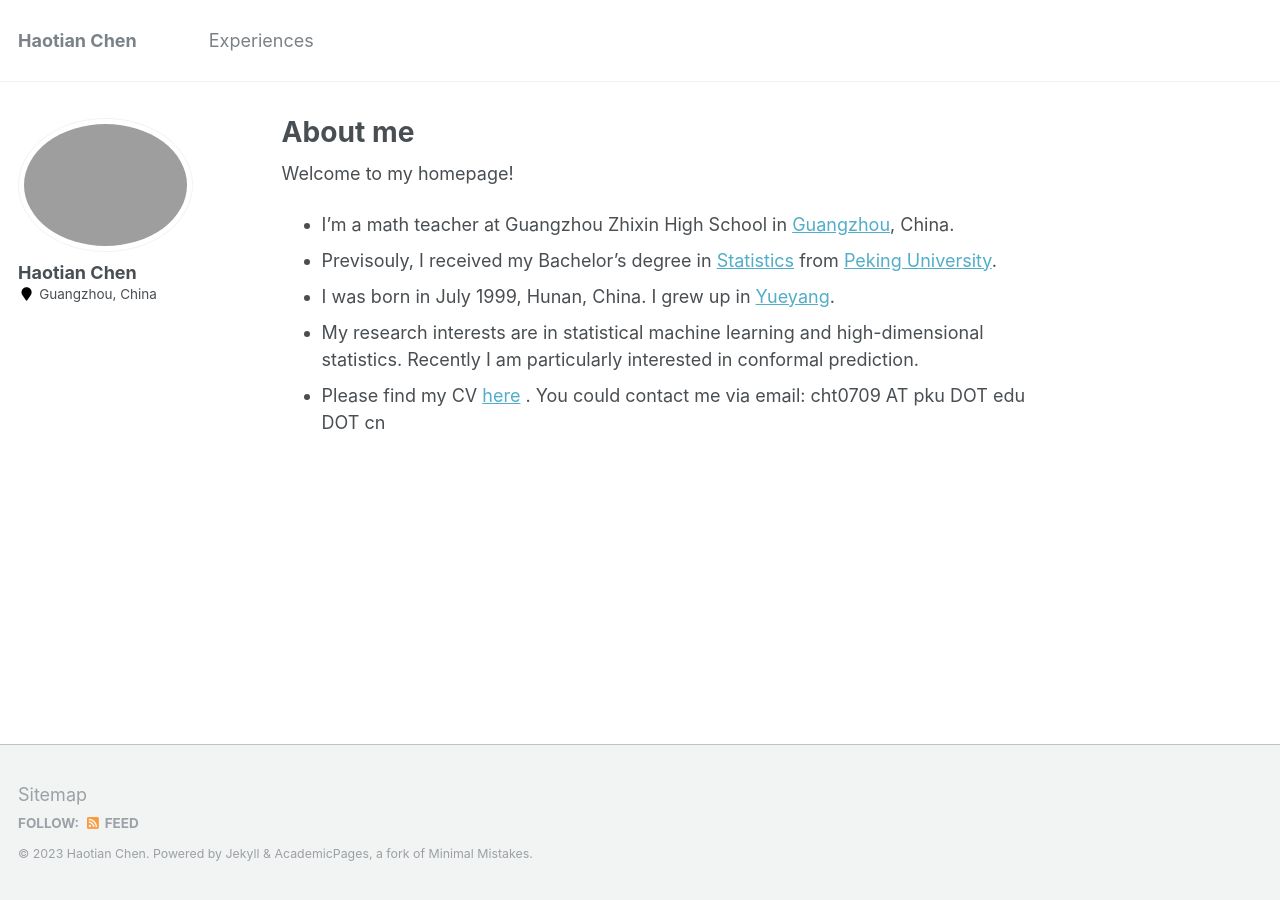
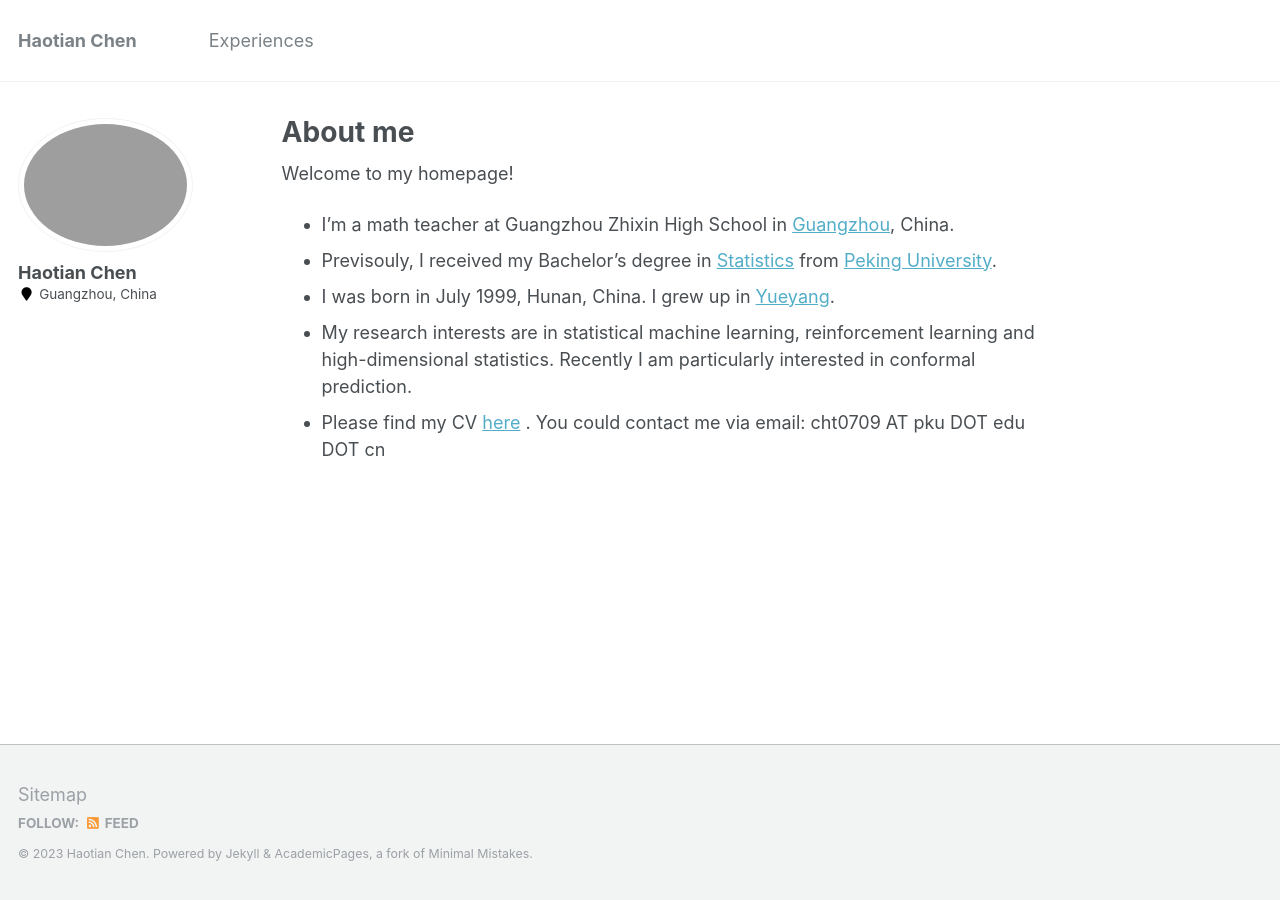
Before and after one commit to haotianchen1999/haotianchen1999.github.io, a Jekyll site: the page built from _pages/about.md, in a window 1280 px wide. Built offline with Jekyll 4.4.1, drawn with Linux system fonts in a browser that asks for light colours.

Commit message:
Update about.md

```diff
--- a/_pages/about.md
+++ b/_pages/about.md
@@ -12,5 +12,5 @@ Welcome to my homepage!
 * I'm a math teacher at Guangzhou Zhixin High School in [Guangzhou](https://en.wikipedia.org/wiki/Guangzhou), China.
 * Previsouly, I received my Bachelor's degree in <a href="http://english.math.pku.edu.cn/">Statistics</a> from <a href="https://english.pku.edu.cn/">Peking University</a>.
 * I was born in July 1999, Hunan, China. I grew up in [Yueyang](https://en.wikipedia.org/wiki/Yueyang).
-* My research interests are in statistical machine learning and high-dimensional statistics. Recently I am particularly interested in conformal prediction.
+* My research interests are in statistical machine learning, reinforcement learning and high-dimensional statistics. Recently I am particularly interested in conformal prediction.
 * Please find my CV [here](https://haotianchen1999.github.io/files/HaotianChen_CV.pdf) . You could contact me via email: cht0709 AT pku DOT edu DOT cn
```
